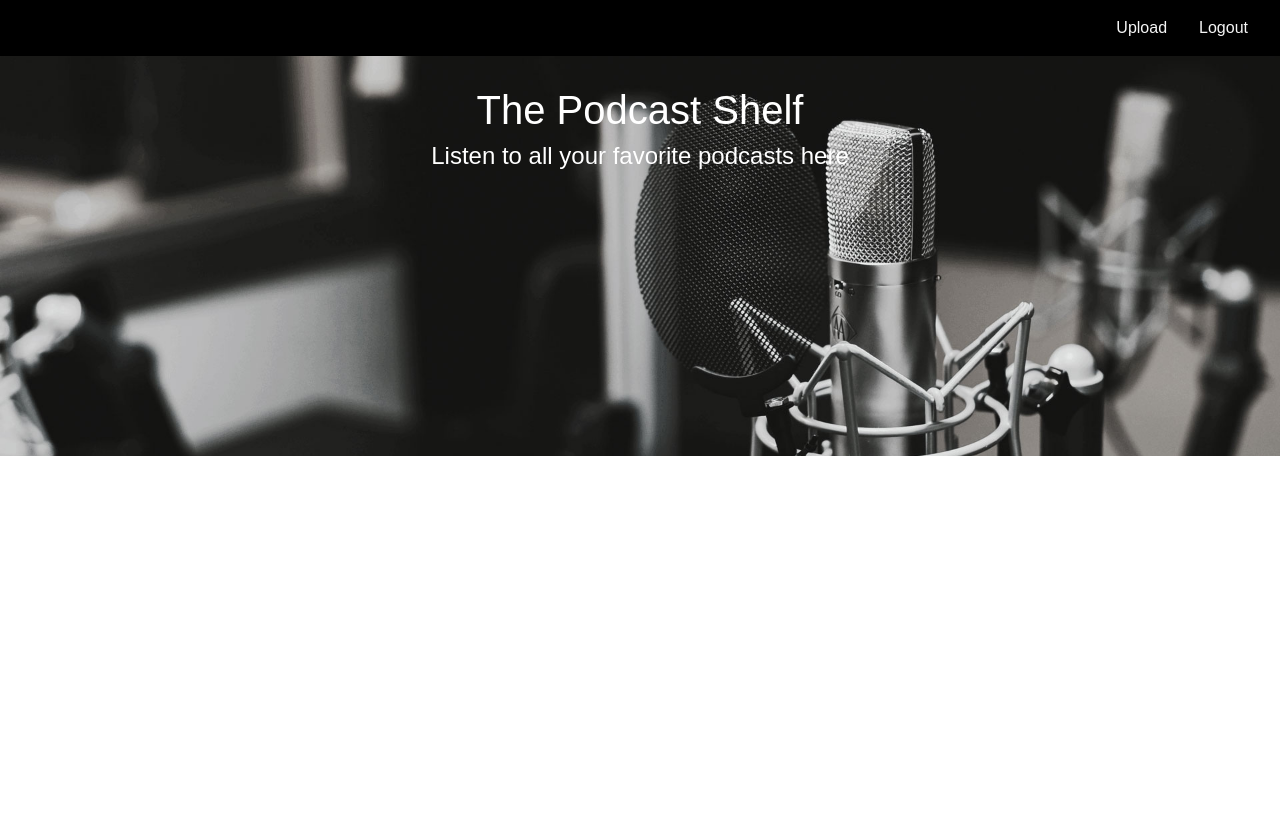
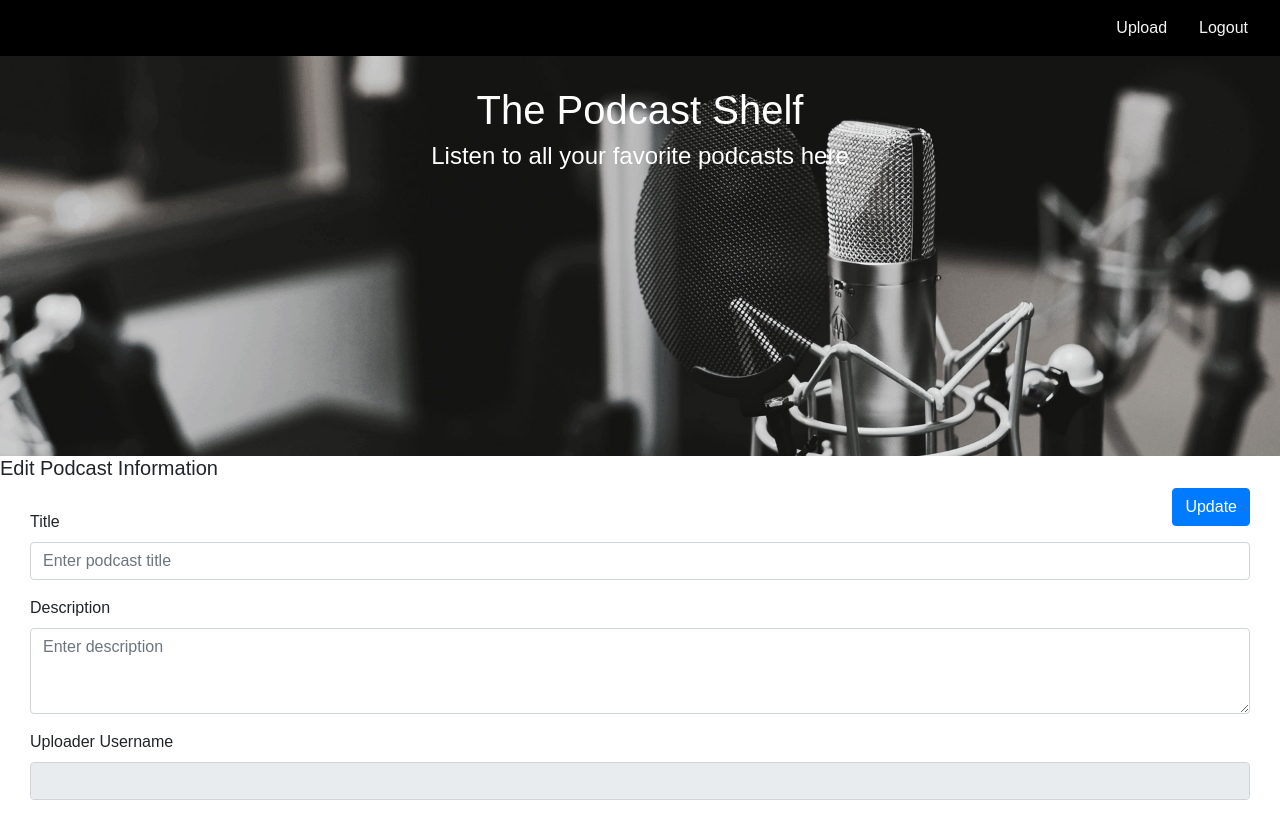
Before and after one commit to Prescientje/react-podcaster, a React (Create React App) app: page /edit/1 in a window 1280 px wide. Before the commit the page ends 800 px from the top, so only its background shows below. Built offline with nearby package versions, Linux system fonts and the light colour scheme; no server answers; sample sign-in values are in the browser's storage.

Commit message:
Added page to update podcast information

```diff
--- /dev/null
+++ b/src/components/EditPodcast/EditPodcast.css
@@ -0,0 +1,8 @@
+.edit-podcast {
+    margin: 30px;
+}
+
+.update-podcast-btn {
+    float: right;
+    margin-right: 30px;
+}
--- a/src/components/EditPodcast/EditPodcast.js
+++ b/src/components/EditPodcast/EditPodcast.js
@@ -0,0 +1,65 @@
+import React, { Component } from 'react';
+import './EditPodcast.css'
+import PodcastService from '../../api/podcast.service';
+
+class EditPodcast extends Component {
+
+    constructor(props) {
+        super(props);
+        this.state = {
+            title: '',
+            description: '',
+            uploader: ''
+        };
+    }
+
+    componentWillMount() {
+      this.retrievePodcastWithId(this.props.match.params.id);
+    }
+
+    retrievePodcastWithId = (id) => {
+        PodcastService.getPodcastInfo(id).then((podcastInfo) => {
+            const podcastData = podcastInfo.data;
+            if (podcastData && podcastData.data) {
+                this.setState({
+                    title: podcastData.data.title,
+                    description: podcastData.data.description,
+                    uploader: podcastData.data.uploader
+                });
+            } else {
+                console.error('Podcast data does not exist', podcastData);
+            }
+        }).catch((err) => console.error('error', err));
+    }
+
+    updatePodcast = () => {
+        console.log('Updating podcast');
+    }
+
+    render() {
+        return (
+            <span>
+                <h5>Edit Podcast Information</h5>
+                <button className="btn btn-primary update-podcast-btn" onClick={this.updatePodcast} >Update</button>
+                <form className="edit-podcast">
+                    <div className="form-group">
+                        <label htmlFor="editTitle">Title</label>
+                        <input type="text" className="form-control" id="editTitle" placeholder="Enter podcast title"
+                            value={this.state.title} onChange={this.handleChangeTitle} required />
+                    </div>
+                    <div className="form-group">
+                        <label htmlFor="editDescription">Description</label>
+                        <textarea className="form-control" id="editDescription" placeholder="Enter description" rows="3"
+                            value={this.state.description} onChange={this.handleChangeDescription} required />
+                    </div>
+                    <div className="form-group">
+                        <label htmlFor="podcastUploader">Uploader Username</label>
+                        <input type="text" className="form-control" id="podcastUploader" value={this.state.uploader} readOnly/>
+                    </div>
+                </form>
+            </span>
+        );
+    }
+}
+
+export default EditPodcast;
--- a/src/components/Upload/UploadForm.js
+++ b/src/components/Upload/UploadForm.js
@@ -33,7 +33,13 @@ class Upload extends Component {
     create = (event) => {
         PodcastService.createPodcast(this.state.title, this.state.description, this.state.uploader)
             .then((result) => {
-                console.log(result);
+                const podcastData = result.data;
+                if (podcastData && podcastData.data) {
+                    const podcastId = podcastData.data._id;
+                    this.props.history.push(`/edit/${podcastId}`);
+                } else {
+                    console.error('Podcast data dne', podcastData);
+                }
             })
             .catch((err) => console.error('Error', err));
     }
@@ -53,17 +59,17 @@ class Upload extends Component {
                         <div className="form-group">
                             <label htmlFor="title">Title</label>
                             <input type="text" className="form-control" id="title" placeholder="Enter podcast title"
-                            value={this.state.title} onChange={this.handleChangeTitle} required />
+                                value={this.state.title} onChange={this.handleChangeTitle} required />
                         </div>
                         <div className="form-group">
                             <label htmlFor="description">Description</label>
-                            <input type="text" className="form-control" id="description" placeholder="Enter description"
-                            value={this.state.description} onChange={this.handleChangeDescription} required />
+                            <textarea className="form-control" id="description" placeholder="Enter description" rows="3"
+                                value={this.state.description} onChange={this.handleChangeDescription} required />
                         </div>
                         <div className="form-group">
                             <label htmlFor="uploader">Uploader Username</label>
                             <input type="text" className="form-control" id="uploader" placeholder="Enter your username"
-                            value={this.state.uploader} onChange={this.handleChangeUploader} required />
+                                value={this.state.uploader} onChange={this.handleChangeUploader} required />
                         </div>
                     </div>
                     <div className="modal-footer">
--- a/src/containers/App.js
+++ b/src/containers/App.js
@@ -2,15 +2,17 @@ import React, { Component } from 'react';
 import { Router, Route, Redirect } from 'react-router-dom';
 import { createBrowserHistory } from 'history';
 import '../styles/App.css';
+
+import AuthService from '../api/auth.service';
 
 import Home from './Home/Home';
 import LoginForm from '../components/Login/LoginForm';
 import RegisterForm from '../components/Register/RegisterForm';
 import Profile from './Profile/Profile';
 import PlayPodcast from './PlayPodcast/PlayPodcast';
-import AuthService from '../api/auth.service';
 import Logout from '../components/Logout/Logout';
 import Upload from '../components/Upload/UploadForm';
+import EditPodcast from '../components/EditPodcast/EditPodcast';
 
 const history = createBrowserHistory();
 
@@ -59,6 +61,7 @@ class App extends Component {
           <Route exact path="/" component={Home}/>
           <Route path="/podcast/:id" component={PlayPodcastWrapper}/>
           <AuthenticatedRoute path="/profile" component={Profile}/>
+          <AuthenticatedRoute path="/edit/:id" component={EditPodcast} history={history}/>
 
           <div className="modal fade" id="loginModal" tabIndex="-1" role="dialog" aria-labelledby="loginModal" aria-hidden="true">
             <LoginForm history={history} />
```
